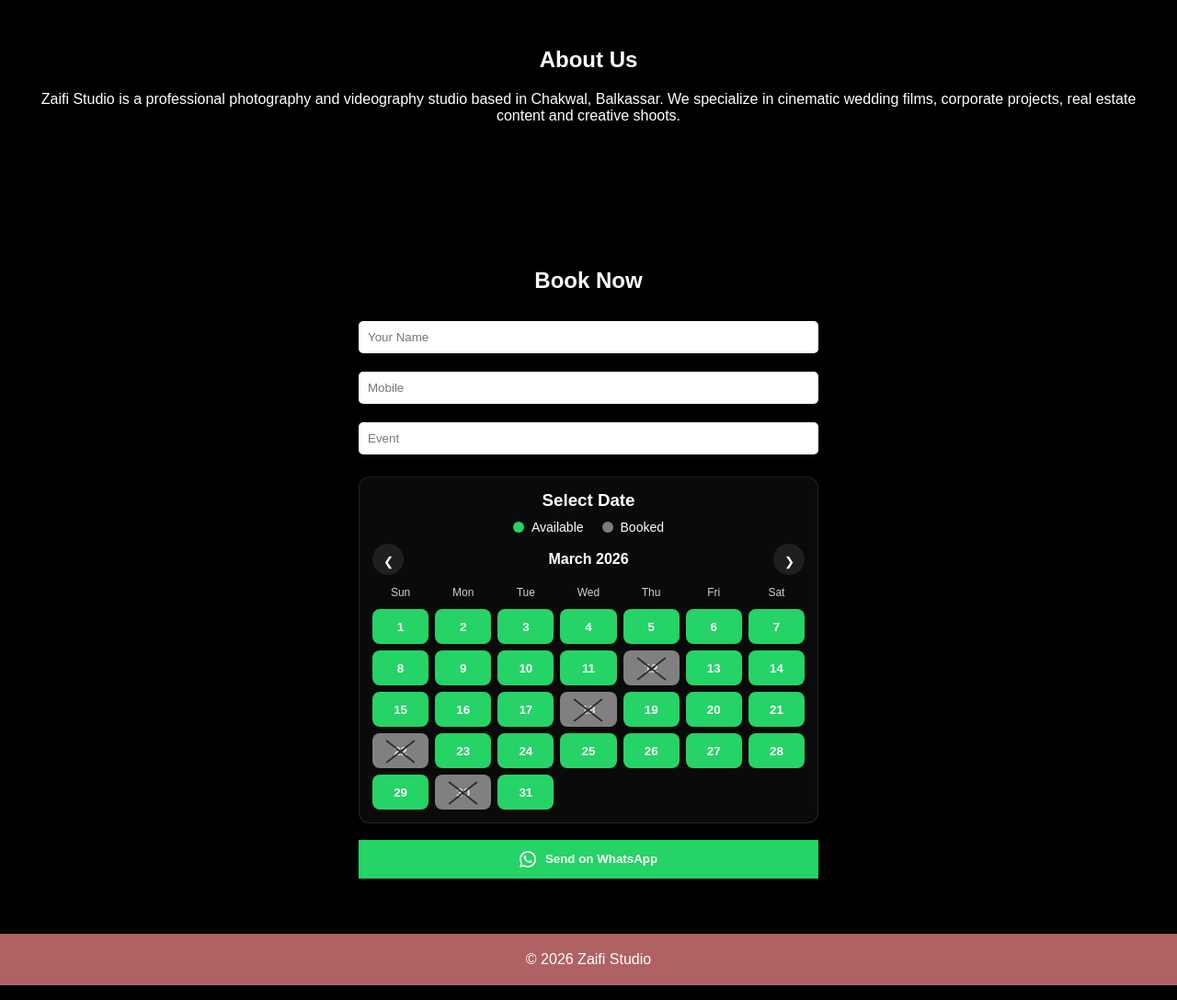
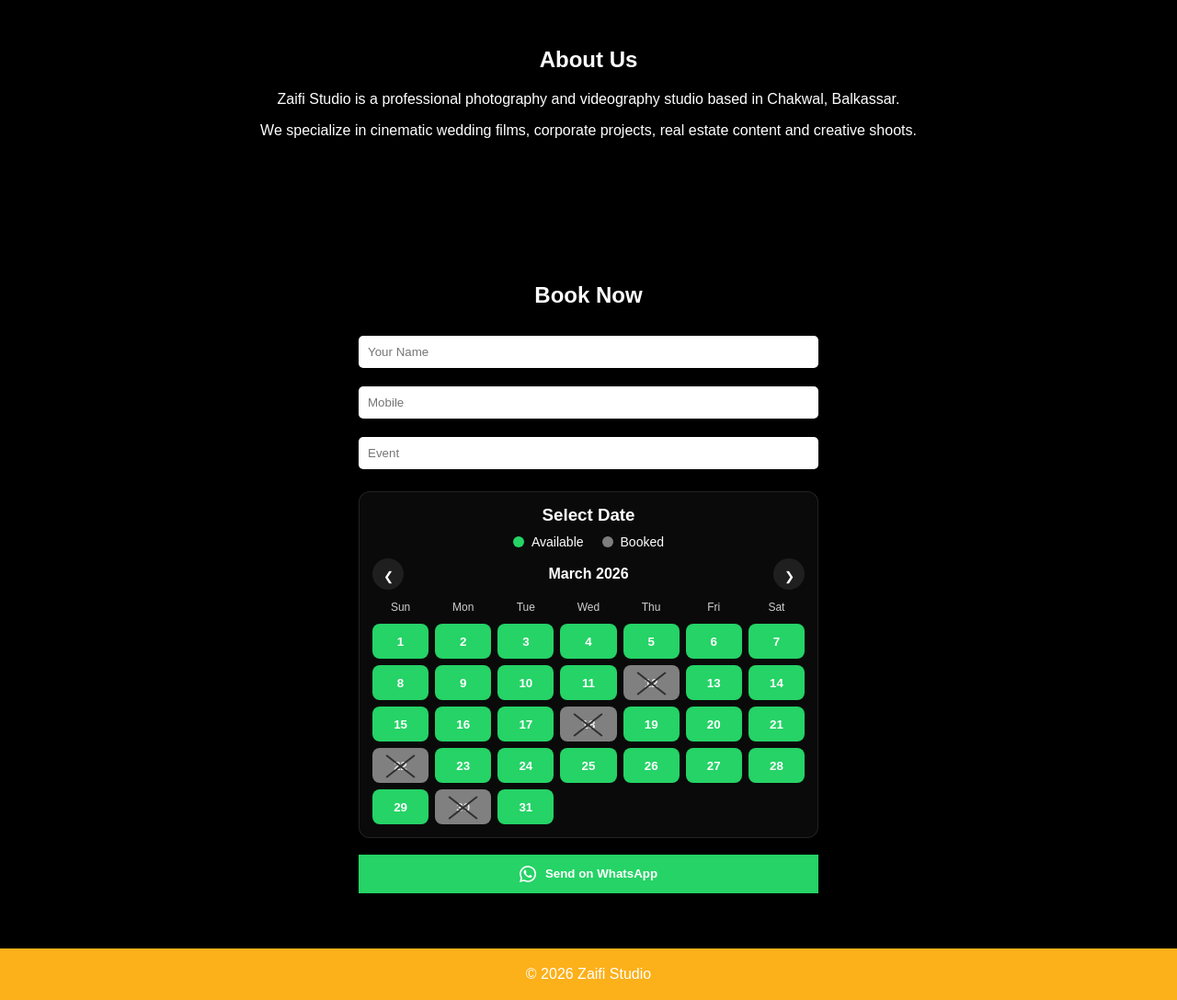
Before and after one commit to rana7250/zaifistudio, a plain HTML site: page index.html in a window 1280 px wide. Shown: the part 1660-2747 px from the top of the page at 92% size. Drawn offline with Linux system fonts and the light colour scheme.

Commit message:
Add files via upload

```diff
--- a/index.html
+++ b/index.html
@@ -79,7 +79,8 @@
 <h2>About Us</h2>
 <p>
 Zaifi Studio is a professional photography and videography studio based in
-Chakwal, Balkassar. We specialize in cinematic wedding films, corporate
+Chakwal, Balkassar.
+<P>We specialize in cinematic wedding films, corporate
 projects, real estate content and creative shoots.
 </p>
 </section>
--- a/style.css
+++ b/style.css
@@ -299,7 +299,7 @@
 }
 
 footer{
-background:rgb(175, 98, 98);
+background:#FCB019;
 padding:3px;
 text-align: center;
 }
```
